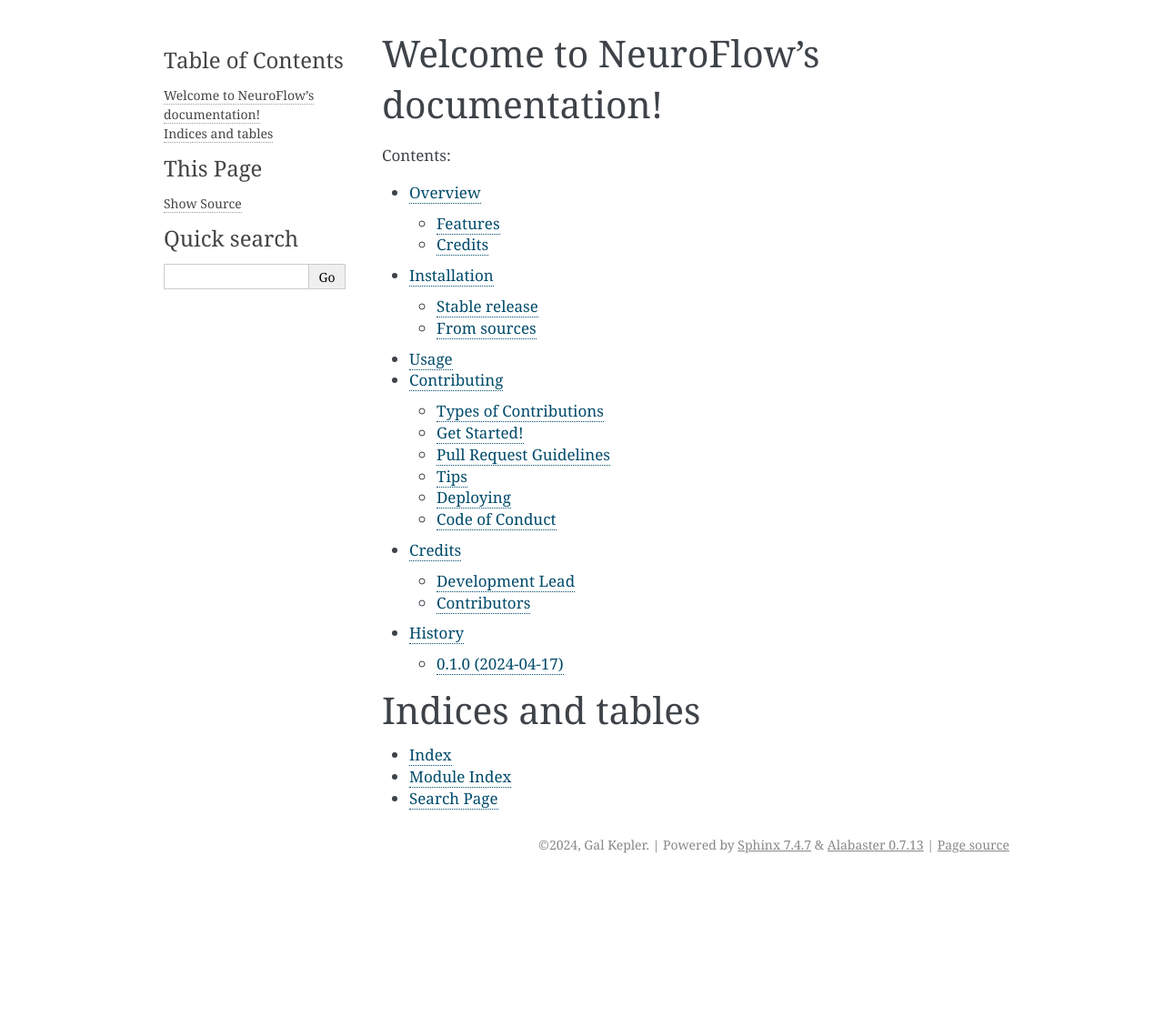
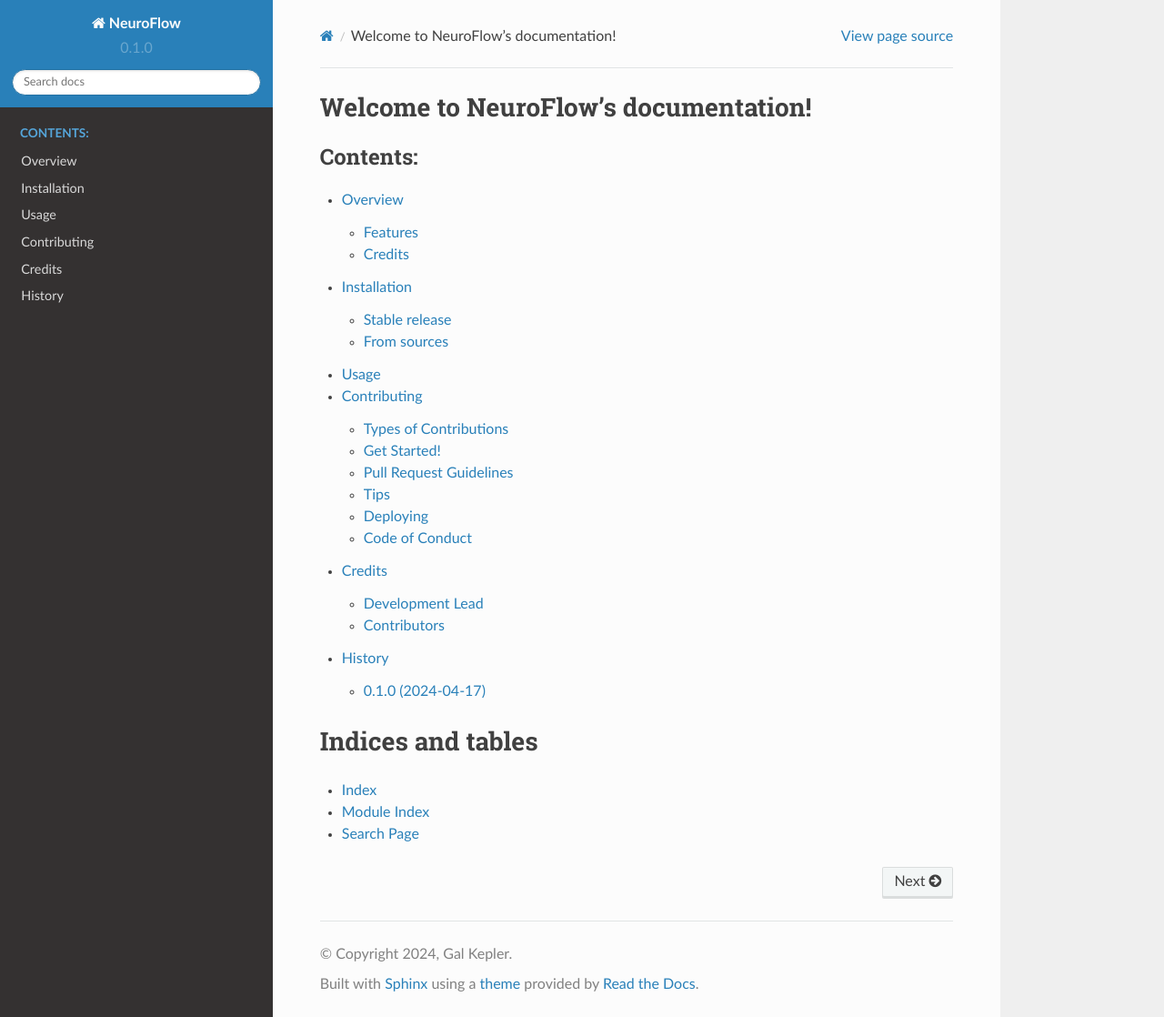
Before and after one commit to GalKepler/neuroflow, a Sphinx documentation site: the page built from docs/index.rst, in a window 1280 px wide and 1118 px high. Shown: the whole window at 91% size. Built offline with Sphinx 7.4.7 and the Read the Docs theme 2.0.0, drawn with Linux system fonts in a browser that asks for light colours.

Commit message:
WIP trying to fix sphinx build

```diff
--- a/README.rst
+++ b/README.rst
@@ -17,8 +17,6 @@ Overview
       - |black| |isort| |flake8| |pre-commit|
     * - license
       - |license|
-
-
 
 .. |codacy| image:: https://app.codacy.com/project/badge/Grade/6acd65a8fd4741509422510d7a023386
     :target: https://app.codacy.com/gh/GalKepler/neuroflow/dashboard?utm_source=gh&utm_medium=referral&utm_content=&utm_campaign=Badge_grade
--- a/docs/conf.py
+++ b/docs/conf.py
@@ -84,7 +84,7 @@ todo_include_todos = False
 # The theme to use for HTML and HTML Help pages.  See the documentation for
 # a list of builtin themes.
 #
-html_theme = "alabaster"
+html_theme = "sphinx_rtd_theme"
 
 # Theme options are theme-specific and customize the look and feel of a
 # theme further.  For a list of options available for each theme, see the
@@ -95,7 +95,7 @@ html_theme = "alabaster"
 # Add any paths that contain custom static files (such as style sheets) here,
 # relative to this directory. They are copied after the builtin static files,
 # so a file named "default.css" will overwrite the builtin "default.css".
-html_static_path = [""]
+html_static_path = ["_static"]
 
 
 # -- Options for HTMLHelp output ---------------------------------------
```
Also changed, not shown: .readthedocs.yml, .travis.yml.
